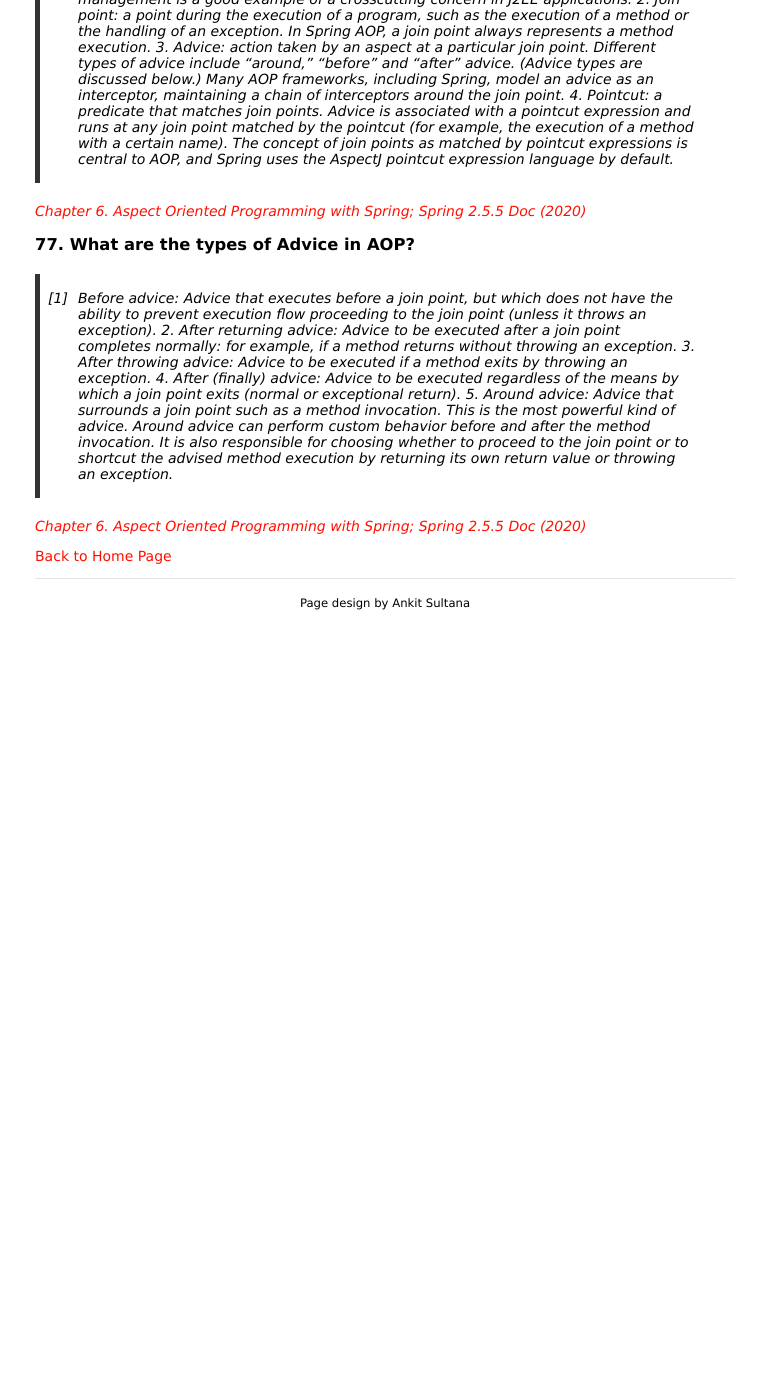
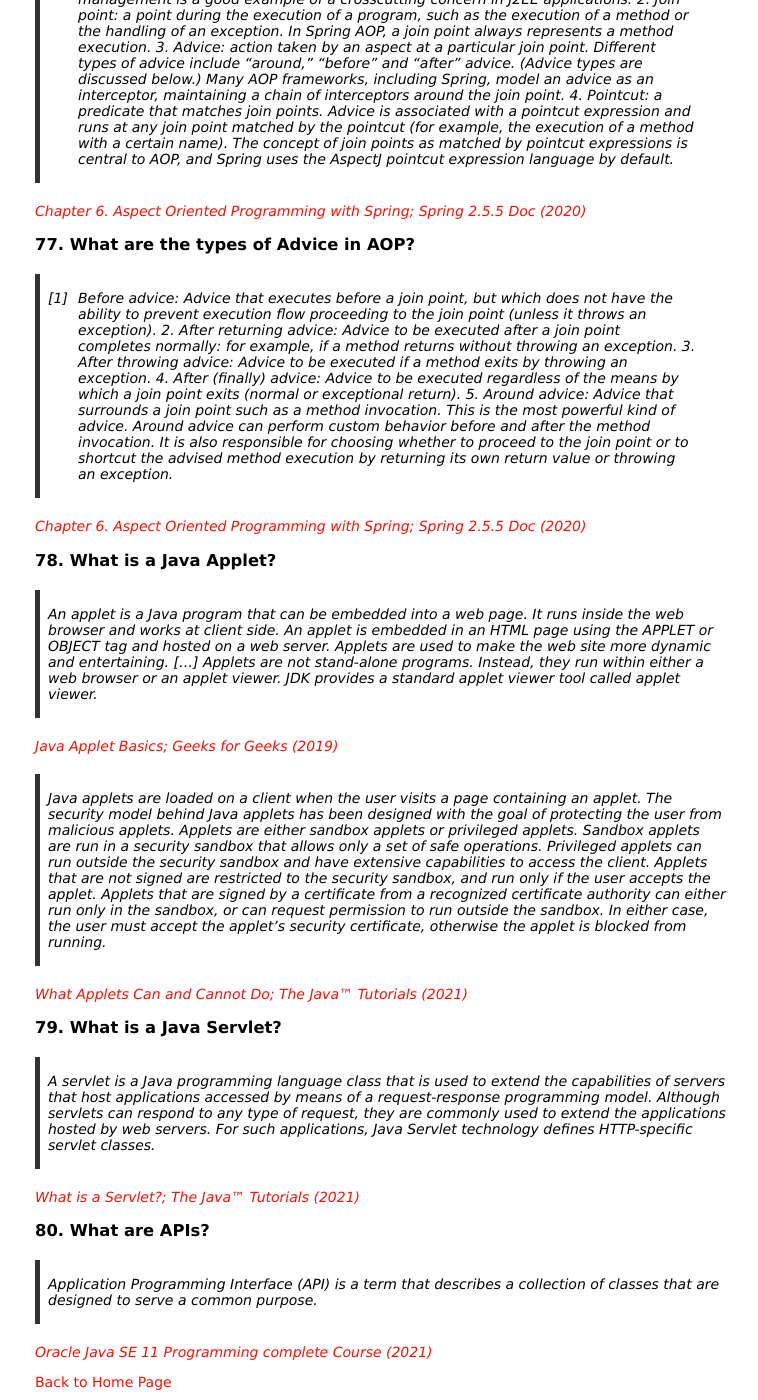
Before and after one commit to bzamith/bzamith.github.io, a Jekyll site: the page built from SEconcepts.md, in a window 1280 px wide and 1400 px high, scrolled down 21710 px. Shown: the whole window, without its empty margins (255-1013 px from the left). Built offline with Jekyll 4.4.1, drawn with Linux system fonts in a browser that asks for light colours; our own code applies the rules of GitHub Pages for plain Markdown files; before the commit the page ends 22320 px from its top, so only the background shows below that.

Commit message:
More about java

```diff
--- a/SEconcepts.md
+++ b/SEconcepts.md
@@ -484,4 +484,24 @@
 
 *[Chapter 6. Aspect Oriented Programming with Spring; Spring 2.5.5 Doc (2020)](https://docs.spring.io/spring-framework/docs/2.5.5/reference/aop.html)*
 
+### 78. What is a Java Applet?
+> An applet is a Java program that can be embedded into a web page. It runs inside the web browser and works at client side. An applet is embedded in an HTML page using the APPLET or OBJECT tag and hosted on a web server. Applets are used to make the web site more dynamic and entertaining. [...] Applets are not stand-alone programs. Instead, they run within either a web browser or an applet viewer. JDK provides a standard applet viewer tool called applet viewer.
+
+*[Java Applet Basics; Geeks for Geeks (2019)](https://www.geeksforgeeks.org/java-applet-basics/)*
+
+> Java applets are loaded on a client when the user visits a page containing an applet. The security model behind Java applets has been designed with the goal of protecting the user from malicious applets. Applets are either sandbox applets or privileged applets. Sandbox applets are run in a security sandbox that allows only a set of safe operations. Privileged applets can run outside the security sandbox and have extensive capabilities to access the client. Applets that are not signed are restricted to the security sandbox, and run only if the user accepts the applet. Applets that are signed by a certificate from a recognized certificate authority can either run only in the sandbox, or can request permission to run outside the sandbox. In either case, the user must accept the applet's security certificate, otherwise the applet is blocked from running.
+
+*[What Applets Can and Cannot Do; The Java™ Tutorials (2021)](https://docs.oracle.com/javase/tutorial/deployment/applet/security.html)*
+
+### 79. What is a Java Servlet?
+> A servlet is a Java programming language class that is used to extend the capabilities of servers that host applications accessed by means of a request-response programming model. Although servlets can respond to any type of request, they are commonly used to extend the applications hosted by web servers. For such applications, Java Servlet technology defines HTTP-specific servlet classes.
+
+*[What is a Servlet?; The Java™ Tutorials (2021)](https://docs.oracle.com/javaee/5/tutorial/doc/bnafe.html)*
+
+### 80. What are APIs?
+> Application Programming Interface (API) is a term that describes a collection of classes that are designed to serve a common purpose.
+
+*[Oracle Java SE 11 Programming complete Course (2021)](https://learn.oracle.com/ols/course/java-se-11-programming-complete/82508/85200/108207)*
+
+
 [Back to Home Page](https://bzamith.github.io/)
```
